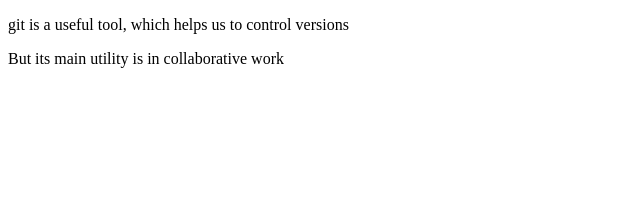
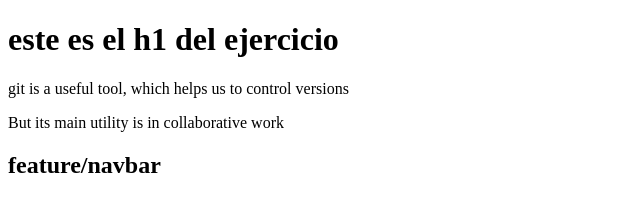
Before and after one commit to KemaX13/git_flow, a plain HTML site: page index.html in a window 1280 px wide. Shown: the whole page, without its empty margins (0-640 px from the left). Drawn offline with Linux system fonts and the light colour scheme.

Commit message:
navbar y main_section con encabezados

```diff
--- a/index.html
+++ b/index.html
@@ -6,8 +6,10 @@
     <title>Gitflow under control</title>
 </head>
 <body>
+    <h1>este es el h1 del ejercicio</h1>
     <p>git is a useful tool, which helps us to control versions</p>
     <p>But its main utility is in collaborative work</p>
+    <h2>feature/navbar</h2>
 
 </body>
 </html>
```
